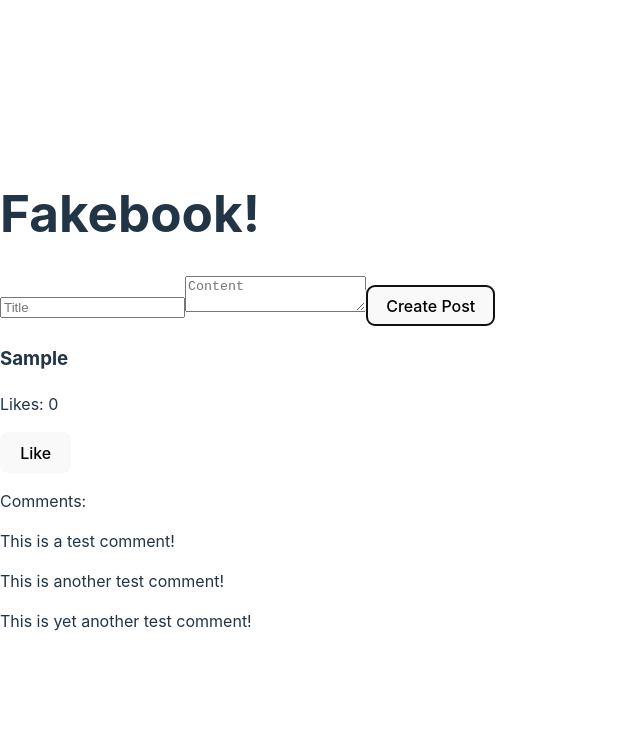
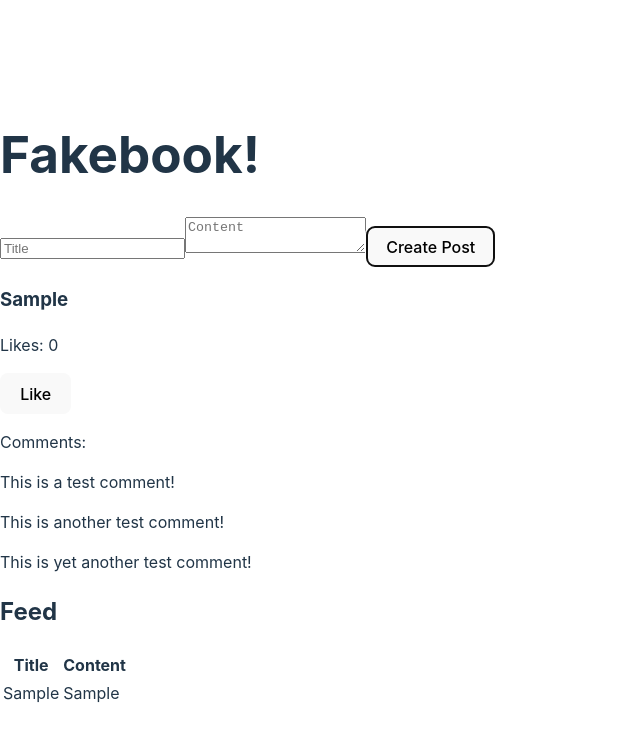
Before and after one commit to MahaAbbadi/Social_Media_WebSite, a React (Vite) app: page / in a window 1280 px wide. Both pictures are taken after typing "Sample", "Sample" into the empty fields and a click on the button "Create Post". Shown: the top 740 px of the page, without its empty margins (0-640 px from the left). Built offline with nearby package versions, Linux system fonts and the light colour scheme.

Commit message:
created feed component

```diff
--- a/src/App.jsx
+++ b/src/App.jsx
@@ -1,6 +1,7 @@
 import React, { useState } from 'react';
 import Post from './components/Post';
 import CreatePostForm from './components/CreatePostForm';
+import Feed from './components/Feed';
 
 function App() {
   const [posts, setPosts] = useState([]);
@@ -12,14 +13,13 @@ function App() {
   return(
     <div>
       <h1>Fakebook!</h1>
-
-        {/* CreatePostForm */}
        <CreatePostForm onPostSubmit={handlePostSubmit} />
        <div>
         {posts.map((post, index) => (
           <Post key={index} content={post.content} title={post.title} />
         ))}
       </div>
+      <Feed posts={posts} />
 
     </div>
   );
--- a/src/components/CreatePostForm.jsx
+++ b/src/components/CreatePostForm.jsx
@@ -12,7 +12,7 @@ function CreatePostForm({ onPostSubmit }) {
     setContent(e.target.value);
   };
 
-  const handleSubmit = (e) => {
+  let handleNewSubmission = (e) => {
     e.preventDefault();
     if (!title || !content) return;
     onPostSubmit({ title, content });
@@ -21,7 +21,7 @@ function CreatePostForm({ onPostSubmit }) {
   };
 
   return (
-    <form onSubmit={handleSubmit}>
+    <form onSubmit={handleNewSubmission}>
       <input
         type="text"
         placeholder="Title"
--- /dev/null
+++ b/src/components/Feed.jsx
@@ -0,0 +1,27 @@
+import React from 'react';
+
+function Feed({ posts }) {
+  return (
+    <div>
+      <h2>Feed</h2>
+      <table>
+        <thead>
+          <tr>
+            <th>Title</th>
+            <th>Content</th>
+          </tr>
+        </thead>
+        <tbody>
+          {posts.map((post, index) => (
+            <tr key={index}>
+              <td>{post.title}</td>
+              <td>{post.content}</td>
+            </tr>
+          ))}
+        </tbody>
+      </table>
+    </div>
+  );
+}
+
+export default Feed;
```
